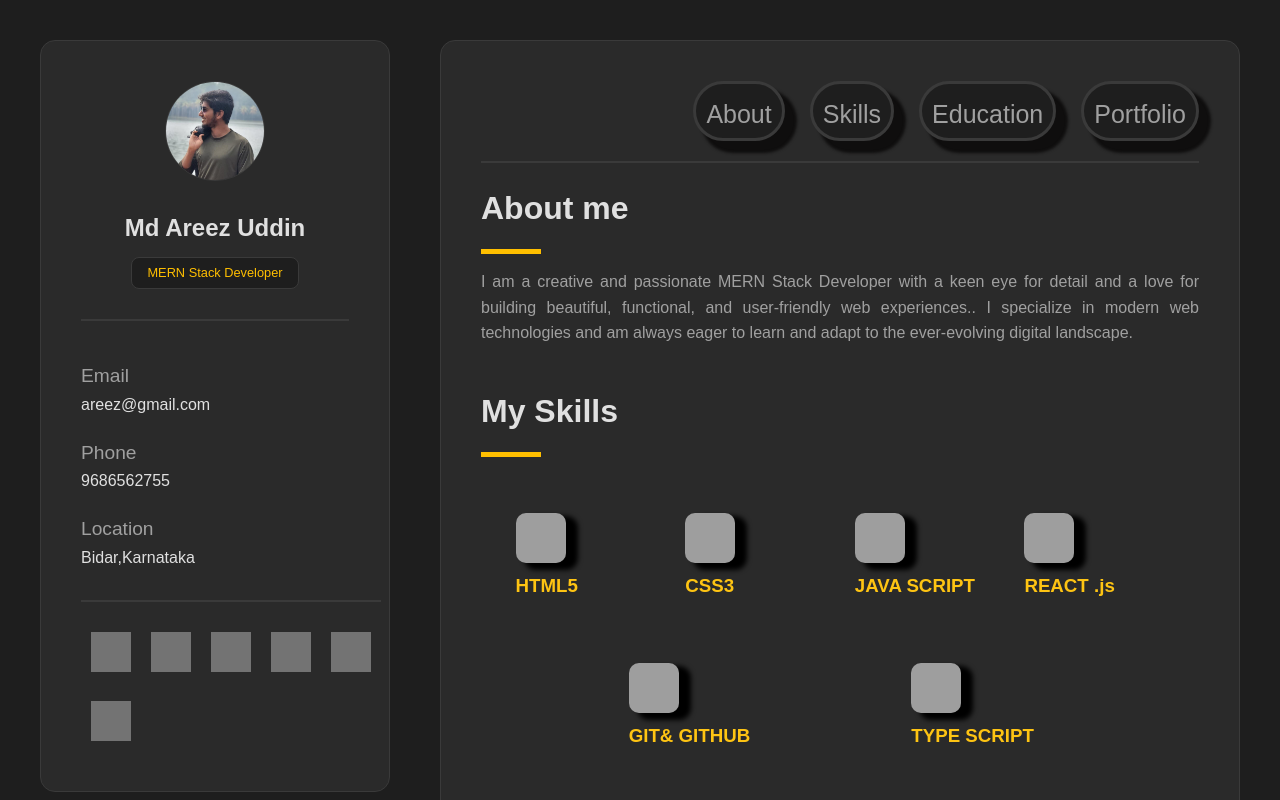
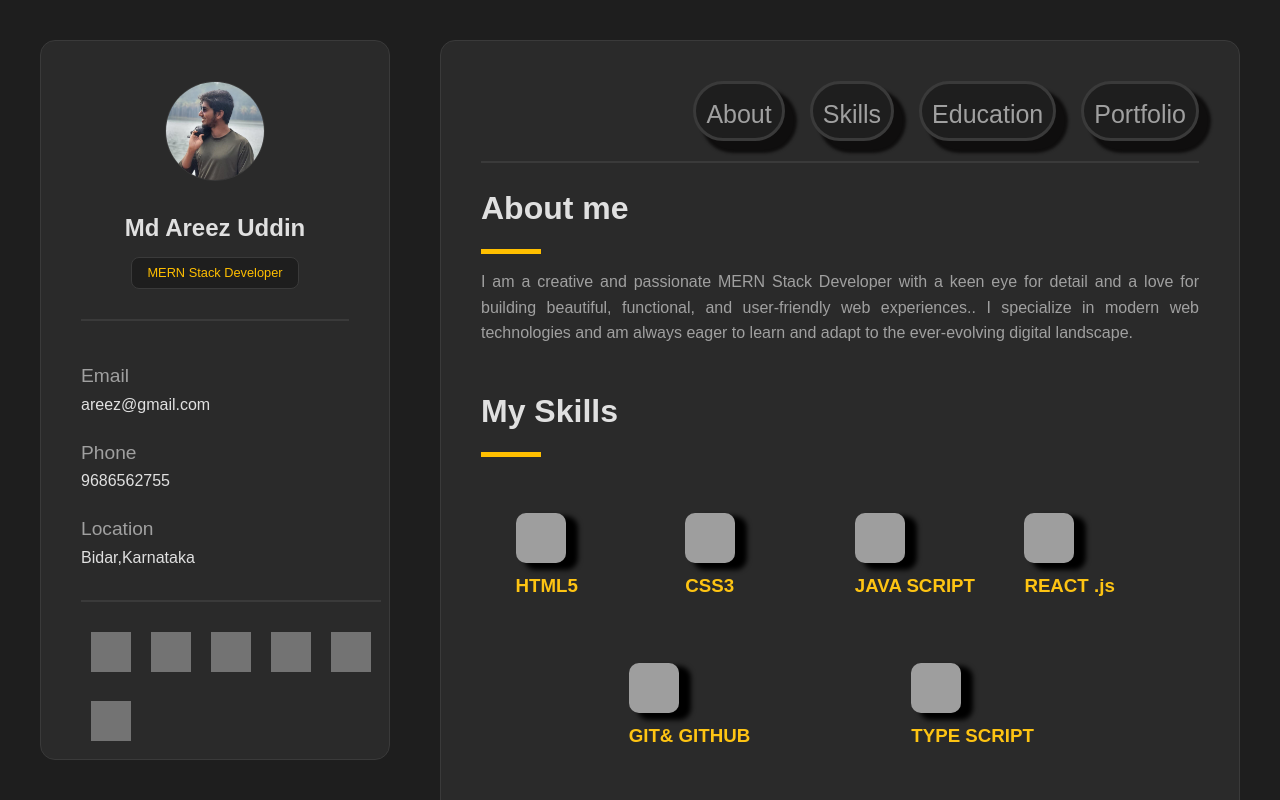
Before and after one commit to MohdAreezUddin-lang/PORTFOLIO, a plain HTML site: page index.html in a window 1280 px wide. Shown: the top 800 px of the page. Drawn offline with Linux system fonts and the light colour scheme; grey boxes are pictures that could not be loaded.

Commit message:
PORTFOLIO

```diff
--- a/style.css
+++ b/style.css
@@ -21,7 +21,7 @@ body{
 }
 /* sidebar */
 .sidebar{
-    height: 94vh;
+    height: 90vh;
     background-color: #2a2a2a;
     border: 1px solid #3a3a3a;
     border-radius: 15px;
```
